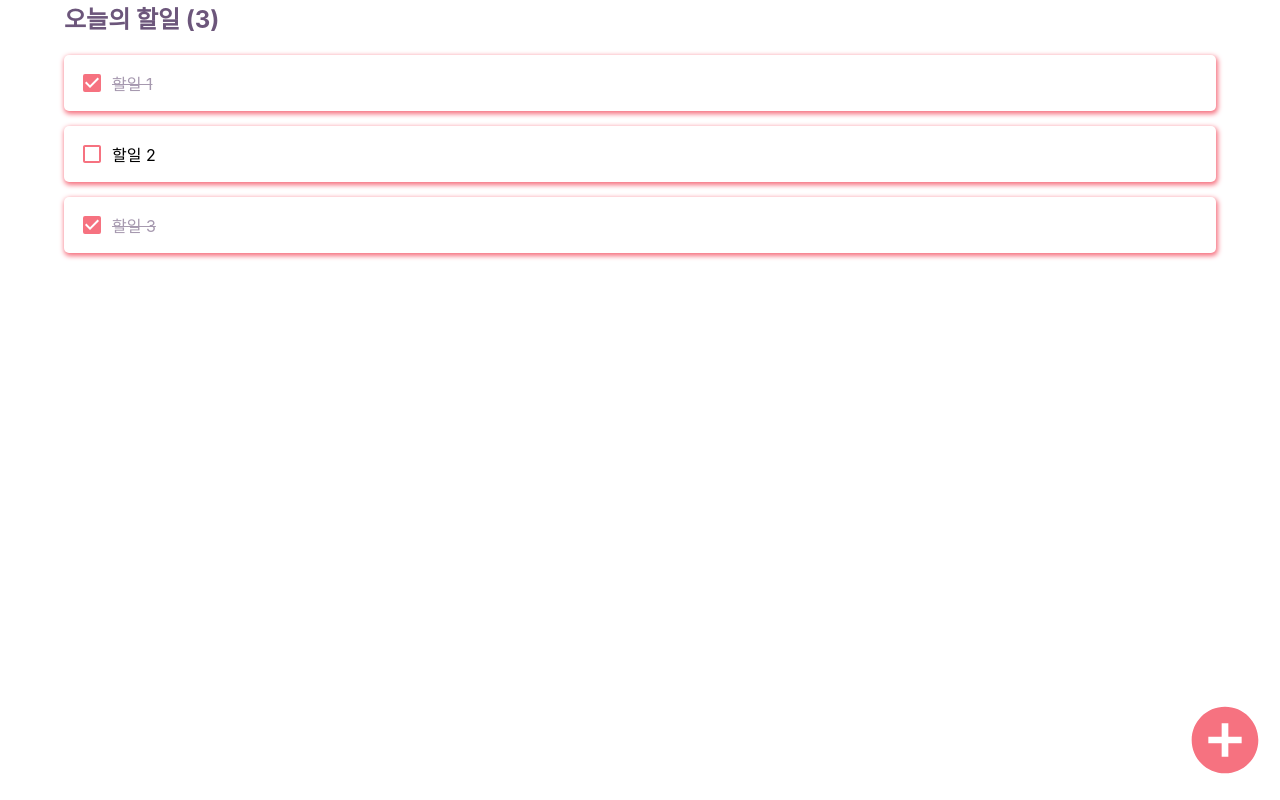
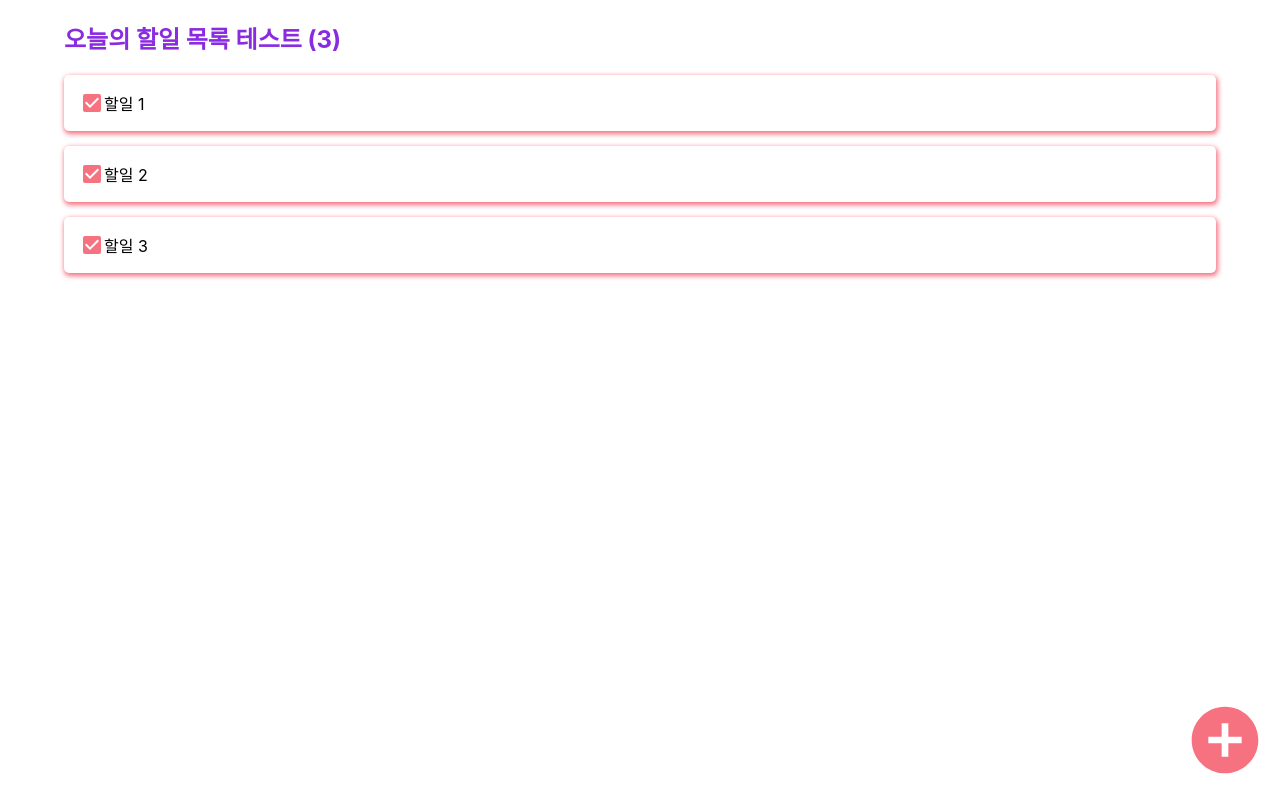
Before and after one commit to hyoseongLee/Test, a React (Create React App) app in the folder solo/: page / in a window 1280 px wide. Built offline with nearby package versions, Linux system fonts and the light colour scheme.

Commit message:
20241022

```diff
--- a/solo/src/App.css
+++ b/solo/src/App.css
@@ -1,11 +1,11 @@
-.app-todo-button {
+.add-plus-button {
   position: fixed;
   right: -5px;
   bottom: 0;
   z-index: 100;
   width: 100px;
   height: 100px;
+  font-size: 5rem;
   cursor: pointer;
-  font-size: 5rem;
   color: #f67280;
 }
--- a/solo/src/App.js
+++ b/solo/src/App.js
@@ -1,16 +1,15 @@
-import React, { useState } from 'react'
-import './App.css';
+import React, { useState } from 'react';
 import TodoLayout from './component/TodoLayout';
 import TodoList from './component/TodoList';
-import { MdAddCircle } from 'react-icons/md';
+import { MdAddCircle, MdCircle } from 'react-icons/md';
+import './App.css';
 import TodoInsert from './component/TodoInsert';
 
 let nextid = 4;
+const App = () => {
+  const [selectedTodo,setSelectedTodo] = useState(null);
+  const [insertToggle, setInsertToggle] = useState(false);
 
-const App = () => {
-
-  const [selectedTodo, setSelectedTodo] = useState(null)
-  const [insertToggle, setInsertToggle] = useState(false)
   const [todos, setTodos] = useState([
     {
       id: 1,
@@ -20,76 +19,62 @@ const App = () => {
     {
       id: 2,
       text: "할일 2",
-      checked: false
+      checked: true
     },
     {
       id: 3,
       text: "할일 3",
       checked: true
-    }
-  ]);
+    },
+  ])
 
   const onInsertToggle = () => {
-    if (selectedTodo) {
-      setSelectedTodo(null);
-    }
-    setInsertToggle(prev => !prev);
-  };
+    setInsertToggle(prev => !prev)
+  }
 
   const onInsertTodo = text => {
     if (text === "") {
-      return alert("할일을 입력해주세요.")
-    } else {
+      return alert("할 일을 입력해 주세요.");
+    }else {
       const todo = {
         id: nextid,
         text,
-        checked: false
-      }
+        checked:false
+      };
       setTodos(todos => todos.concat(todo));
       nextid++;
     }
   };
 
+  const onChangeSelectedTodo = (todo) => {
+    setSelectedTodo(todo)
+
+  }
+
   const onCheckToggle = (id) => {
-    setTodos(todos => todos.map(todo => (todo.id === id ? { ...todo, checked: !todo.checked } : todo
-
+    setTodos(todos => todos.map(todo => (
+      todo.id === id ?
+      {...todo, checked: !todo.checked} : todo
     )))
   }
 
-  const onChangeSelectedTodo = (todo) => {
-    setSelectedTodo(todo)
-  };
+  return (
+    <TodoLayout todoLength={todos.length}>
+      <TodoList
+      todos={todos}
+      onCheckToggle={onCheckToggle}
+      onInsertToggle={onInsertToggle} />
 
-  const onRemove = id => {
-    onInsertToggle()
-    setTodos(todos => todos.filter(todo=> todo.id !== id))
-  }
+      <div className='add-plus-button' onClick={onInsertToggle}> <MdAddCircle /> </div>
+      {insertToggle &&
+      <TodoInsert
+      selectedTodo={selectedTodo}
+      onInsertToggle={onInsertToggle}
+      onInsertTodo={onInsertTodo} />}
+    </TodoLayout>
+  )
+}
 
-  const onUpdate = (id,text) => {
-    onInsertToggle();
-    setTodos(todos => todos.map(todo => todo.id === id ? {...todo, text} : todo))
-  }
 
-  return (
-    <TodoLayout todoLangth={todos.length}>
-      <TodoList
-        todos={todos}
-        onCheckToggle={onCheckToggle}
-        onInsertToggle={onInsertToggle}
-        onChangeSelectedTodo={onChangeSelectedTodo}
-        onRemove={onRemove}
-      />
 
-      <div className="app-todo-button" onClick={onInsertToggle}>
-        <MdAddCircle />
-      </div>
-      {insertToggle && <TodoInsert
-        onInsertToggle={onInsertToggle}
-        onInsertTodo={onInsertTodo}
-        selectedTodo={selectedTodo}
-        onUpdate={onUpdate}
-        />}
-    </TodoLayout>
-  );
-};
 export default App;
--- a/solo/src/component/TodoInsert.css
+++ b/solo/src/component/TodoInsert.css
@@ -1,33 +1,33 @@
 .background {
   position: fixed;
   z-index: 980;
-    top: 0;
+  top:0;
   overflow: hidden;
   width: 100vw;
   height: 100vh;
   display: flex;
   justify-content: center;
-    align-items: center;
-    background: #6c567b;
-    opacity: 0.8;
+  align-items:center;
+  background-color: #6c567b;
+  opacity: 0.6;
 }
 
 form {
   margin-left: 10%;
   position: fixed;
-    top: 40%;
+  top:40px;
   display: flex;
-    flex-direction: column;
   justify-content: center;
   align-items: center;
+  flex-direction: column;
   z-index: 990;
+  border-radius: 5px;
+  box-shadow: 1px 2px 5px 1px;
   width: 300px;
   height: 150px;
-    border-radius: 5px;
-    box-shadow: 1px 2px 5px 1px #f67280;
+  background: wheat;
+}
 
-    background: white;
-  }
 
 form > input {
   background: none;
@@ -43,7 +43,6 @@
 form > button {
   padding-top: 20px;
   background: none;
-    outline: none;
   border: none;
   color: #f67280;
   padding-left: 1rem;
@@ -54,11 +53,3 @@
   cursor: pointer;
   transition: 0.1s background ease-in;
 }
-
-  .rewrite > svg {
-    padding-top: 20px;
-    color: #f67280;
-    padding-left: 1rem;
-    padding-right: 1rem;
-    font-size: 1.5rem;
-  }
--- a/solo/src/component/TodoInsert.js
+++ b/solo/src/component/TodoInsert.js
@@ -1,64 +1,39 @@
-import React, { useEffect, useState } from 'react';
+import React, {useState, useEffect} from 'react';
+import './TodoInsert.css';
 import { MdAddCircle } from 'react-icons/md';
-import "./TodoInsert.css";
-import { TiTrash, TiPencil } from "react-icons/ti";
 
-const TodoInsert = ({
-    onInsertToggle,
-    onInsertTodo,
-    selectedTodo,
-    onRemove,
-    onUpdate
-}) => {
-    const [value, setValue] = useState("");
-
+const TodoInsert = ({onInsertToggle, onInsertTodo, selectedTodo}) => {
+    const [value,setValue] = useState("");
     const onChange = e => {
         setValue(e.target.value);
     };
 
+
     const onSubmit = e => {
         e.preventDefault();
-        onInsertTodo(value);
+        onInsertTodo(value)
         setValue("");
         onInsertToggle();
-    }
+    };
 
     useEffect(() => {
-        if (selectedTodo) {
-            setValue(selectedTodo.text);
+        if(selectedTodo) {
+          setValue(selectedTodo.text);
         }
-    }, [selectedTodo])
+      },[selectedTodo]);
 
     return (
         <div>
-            <div className="background" onClick={onInsertToggle}> </div>
-            <form
-            onSubmit={
-                selectedTodo
-                ? () => {
-                    onUpdate(selectedTodo.id, value)
-                } : onSubmit} >
-
-                <input placeholder='please type'
-                    value={value}
-                    onChange={onChange}></input>
-
-                {selectedTodo ? (
-                    <div className="rewrite">
-                        <TiPencil
-                        onClick={() => { onUpdate(selectedTodo.id, value) }} />
-
-                        <TiTrash
-                        onClick={() => { onRemove(selectedTodo.id) }} />
-                    </div>
-                ) : (
-                    <button type="submit">
-                        <MdAddCircle />
-                    </button>
-                )}
+            <div className='background' onClick={onInsertToggle}></div>
+            <form onSubmit={onSubmit}>
+                <input placeholder="please type" value={value} onChange={onChange}></input>
+                <button type='submit'>
+                    <MdAddCircle /></button>
             </form>
         </div>
-    );
-};
+    )
+}
+
+
 
 export default TodoInsert;
--- a/solo/src/component/TodoItem.css
+++ b/solo/src/component/TodoItem.css
@@ -9,13 +9,13 @@
   align-items: center;
 }
 
-.TodoItem + .TodoItem {
+.TodoItem+.TodoItem {
   margin-top: 15px;
 }
 
+
 .content {
   cursor: pointer;
-  flex: 1;
   display: flex;
   align-items: center;
 }
@@ -24,14 +24,14 @@
   font-size: 1.5rem;
   color: #f67280;
 }
-.content .text {
+
+.contnet .text {
   margin-left: 0.5rem;
   flex: 1;
 }
 
-.content.checked .text {
-  color: #6c567b;
-  text-decoration: line-through;
+.content .checked .text {
+  color:aquamarine;
   cursor: pointer;
   opacity: 0.6;
 }
--- a/solo/src/component/TodoItem.js
+++ b/solo/src/component/TodoItem.js
@@ -1,39 +1,39 @@
 import React from 'react';
-import { MdCheckBoxOutlineBlank, MdCheckBox } from 'react-icons/md';
-import './TodoItem.css';
+import { MdCheckBox, MdCheckBoxOutlineBlank } from 'react-icons/md';
+import './TodoItem.css'
 
-const TodoItem = ({
-    todo,
-    onCheckToggle,
-    onInsertToggle,
-    onChangeSelectedTodo
-}) => {
+
+const TodoItem = ({ todo, onCheckToggle, onInsertToggle, onChangeSelectedTodo }) => {
     const { id, text, checked } = todo;
+
+
     return (
-        <div className="TodoItem">
-            <div className={`content ${checked ? `checked` : ""}`}>
-                {checked ? (
-                    <MdCheckBox
-                        onClick={() => {
-                            onCheckToggle(id);
-                        }}
-                    />
-                ) : (<MdCheckBoxOutlineBlank
+        <div className='TodoItem'>
+            <div className={`content ${checked ? 'checked' : ''}`}>
+                {checked ? (<MdCheckBox
                     onClick={() => {
                         onCheckToggle(id);
                     }}
-                />)}
-                <div className="text"
-                    onClick={() => {
-                        onInsertToggle();
-                        onChangeSelectedTodo(todo);
-                    }}>
-                    {text}
-                </div>
+                />
+                ) : (
+                        <MdCheckBoxOutlineBlank
+                            onClick={() => {
+                                onCheckToggle(id);
+                            }}
+                            />
+                    )}
             </div>
+            <div className='text' onClick={() => {
+                onChangeSelectedTodo(todo);
+                onInsertToggle();
+            }}
+            >
+                {text} </div>
         </div>
     )
-};
+}
+
+
 
 
 export default TodoItem;
--- a/solo/src/component/TodoLayout.css
+++ b/solo/src/component/TodoLayout.css
@@ -1,14 +1,15 @@
-.Template {
+.TodoLayout {
   padding-top: 20px;
   max-height: 100vh;
 }
+
 .title {
   width: 90vw;
   margin-left: auto;
-    margin-right: auto;
+  margin-right:auto;
 
-    padding-bottom: 20px;
+  padding-bottom:20px;
   font-size: 1.5rem;
   font-weight: bold;
-    color: #6c567b;
+  color: blueviolet;
 }
--- a/solo/src/component/TodoLayout.js
+++ b/solo/src/component/TodoLayout.js
@@ -1,14 +1,18 @@
 import React from 'react';
-import "./TodoLayout.css";
+import './TodoLayout.css';
 
-const TodoLayout = ({children, todoLangth}) => {
+
+const TodoLayout = ({children,todoLength}) => {
+
+
     return (
-        <div className="TodoLayout">
-            <div className="title"> 오늘의 할일 ({todoLangth}) </div>
-            <div> {children} </div>
+        <div className='TodoLayout'>
+            <div className='title'>오늘의 할일 목록 테스트 ({todoLength}) </div>
+            <div>{children} </div>
         </div>
     )
 }
 
 
+
 export default TodoLayout;
```
Also changed, not shown: solo/src/component/TodoList.css (+5 -5 lines), solo/src/component/TodoList.js (+6 -11 lines). Lines whose indentation alone changed are shown as unchanged.
